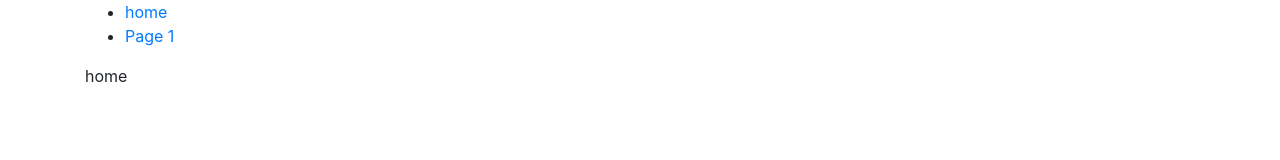
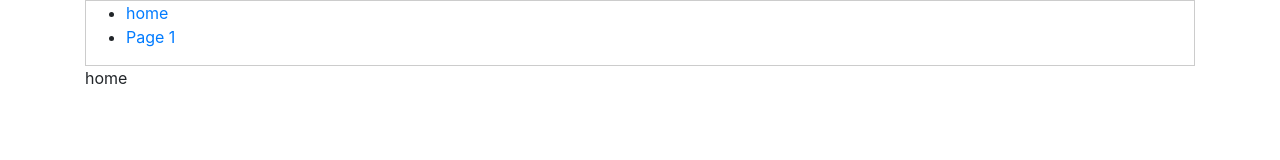
Before and after one commit to slavahatnuke/react-redux-saga-for-students, a React (Create React App) app: page / in a window 1280 px wide. Shown: the top 160 px of the page. Built offline with nearby package versions, Linux system fonts and the light colour scheme.

Commit message:
- css modules

```diff
--- a/package.json
+++ b/package.json
@@ -7,8 +7,11 @@
     "node-sass": "^4.12.0",
     "react": "^16.10.2",
     "react-dom": "^16.10.2",
+    "react-redux": "^7.1.1",
     "react-router-dom": "^5.1.2",
-    "react-scripts": "3.2.0"
+    "react-scripts": "3.2.0",
+    "redux-logger": "^3.0.6",
+    "redux-saga": "^1.1.1"
   },
   "scripts": {
     "start": "react-scripts start",
--- a/src/App.js
+++ b/src/App.js
@@ -1,5 +1,5 @@
 import React from 'react';
-import './App.scss';
+
 import {
   BrowserRouter as Router,
   Switch,
@@ -7,11 +7,13 @@ import {
   Link
 } from "react-router-dom";
 
+import styles from './App.module.css';
+
 function App() {
   return (
     <Router>
       <div className="container">
-        <nav>
+        <nav className={styles.border}>
           <ul>
             <li>
               <Link to="/">home</Link>
--- /dev/null
+++ b/src/App.module.css
@@ -0,0 +1,3 @@
+.border {
+  border: solid 1px #ccc;
+}
```
Also changed, not shown: src/App.scss (deleted), 1 other file (tests, documents, lock files or other folders).
